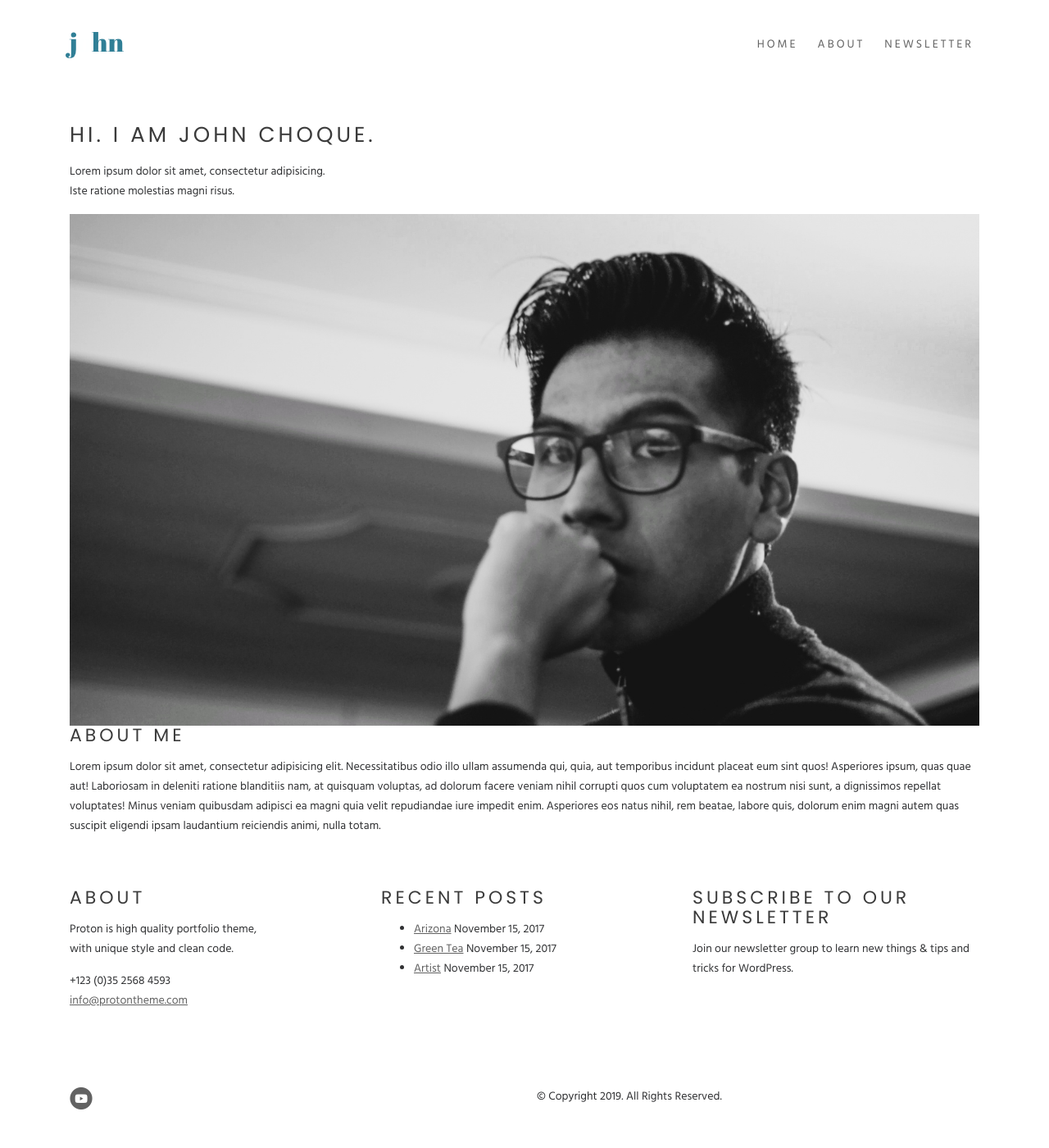
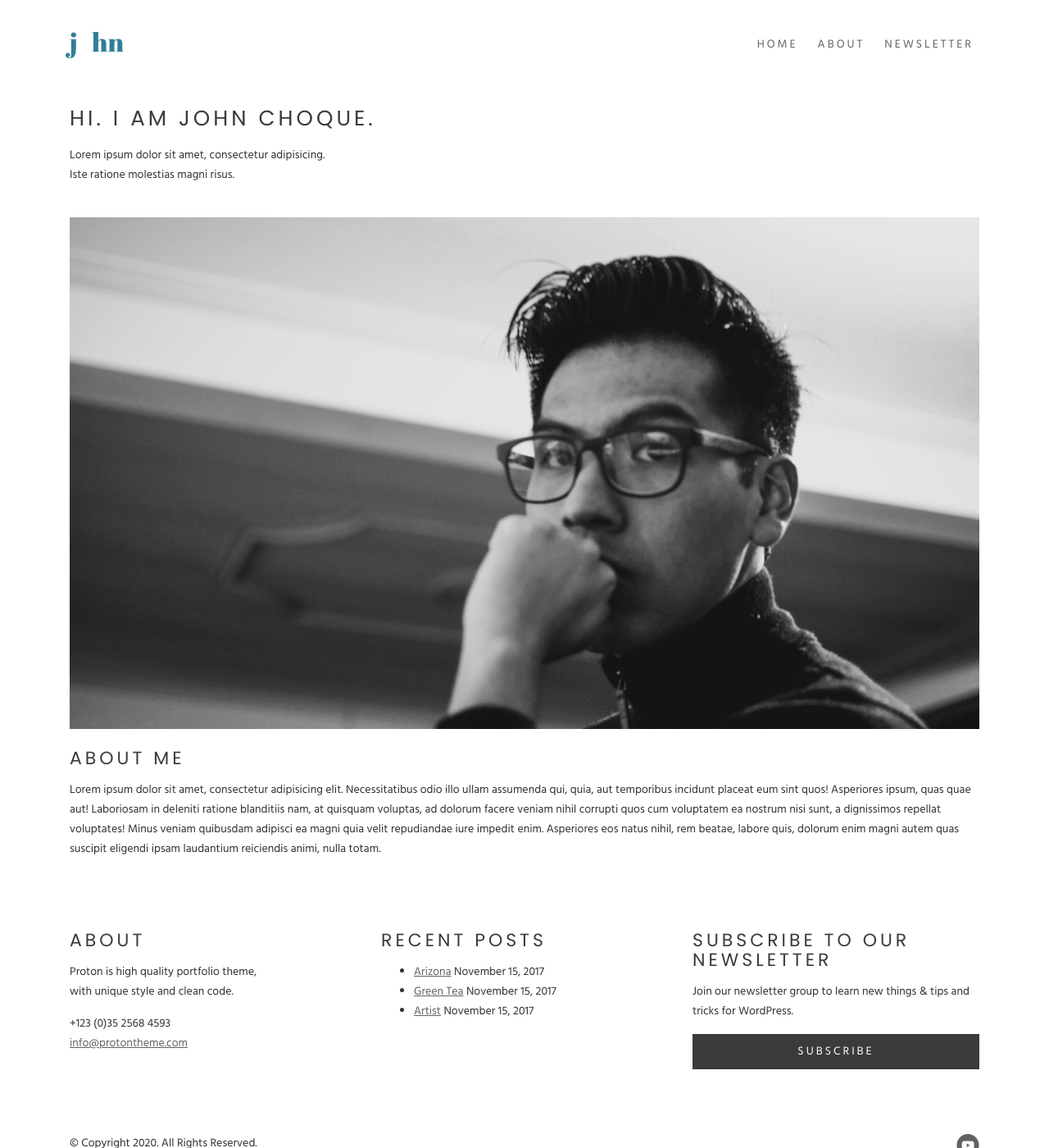
Before and after one commit to thethoughtfulmillennial/thethoughtfulmillennial.github.io, a Jekyll site: the page built from about2.html, in a window 1280 px wide and 1400 px high. Shown: the whole window at 82% size. Built offline with Jekyll 4.4.1, drawn with Linux system fonts in a browser that asks for light colours.

Commit message:
Updating styles.

```diff
--- a/_includes/footer2.html
+++ b/_includes/footer2.html
@@ -29,16 +29,16 @@
 					<div class="textwidget">
 						<p>Join our newsletter group to learn new things &amp; tips and tricks for WordPress.
 						</p>
-						<p><a href="http://neuronthemes.com/newsletter" target="_blank" rel="noopener" class="btn" style="color: #fff">Subscribe</a></p>
+						<p><a href="http://neuronthemes.com/newsletter" target="_blank" rel="noopener" class="btn btn-solid-reg w-100" style="color: #fff">Subscribe</a></p>
 					</div>
 				</div>
 			</div>
 		</div>
-		<div class="row py-3 flex-md-row-reverse">
+		<div class="row py-3">
 			<div class="col-md-6 col-sm-6 col-xs-12">
-				<p>© Copyright 2019. All Rights Reserved.</p>
+				<p>© Copyright 2020. All Rights Reserved.</p>
 			</div>
-			<div class="col-md-6 col-sm-6 col-xs-12 align-right">
+			<div class="col-md-6 col-sm-6 col-xs-12 d-flex flex-md-row-reverse">
 				<span class="fa-stack">
 					<a href="#">
 						<i class="fas fa-circle fa-stack-2x"></i>
--- a/about2.html
+++ b/about2.html
@@ -5,7 +5,7 @@ layout: default2
 {% include navigation.html %}
 
 <div class="container">
-	<div class="row">
+	<div class="row mb-4">
 		<div class="col-md-12 ml-top-padding">
 			<div class="heading-title">
 				<h1>Hi. I Am John Choque.</h1>
@@ -14,12 +14,12 @@ layout: default2
 			</div>
 		</div>
 	</div>
-	<div class="row">
+	<div class="row mb-4">
 		<div class="col">
 			<img src="/assets2/images/about2.jpeg" class="img-fluid" alt="">
 		</div>
 	</div>
-	<div class="row">
+	<div class="row mb-4">
 		<div class="col">
 			<h3>About Me</h3>
 			<p>Lorem ipsum dolor sit amet, consectetur adipisicing elit.
--- a/assets2/css/styles.css
+++ b/assets2/css/styles.css
@@ -2214,5 +2214,5 @@ a:hover.back-to-top {
 /* Custom */
 
 .ml-top-padding {
-	padding-top: 150px;
-}
+	padding-top: 130px;
+}
```
